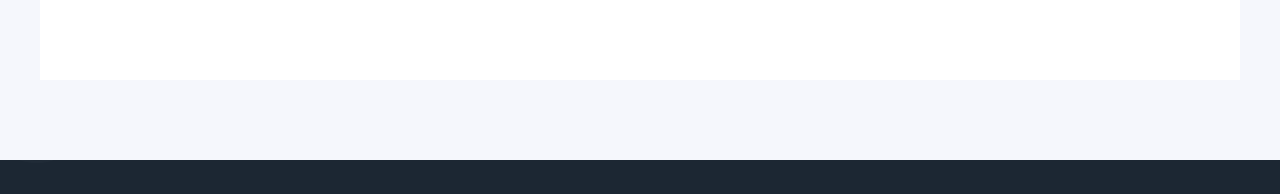
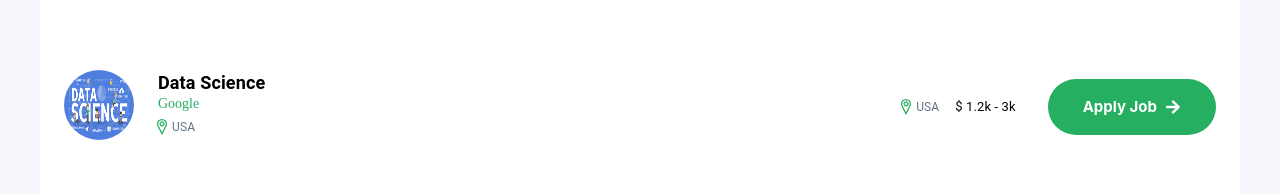
Before and after one commit to usmanjhumri/JobPortalWebApp, a React (Vite) app in the folder client/: page /jobdetail in a window 1280 px wide. Shown: the part 535-729 px from the top of the page. Built offline with nearby package versions, Linux system fonts and the light colour scheme.

Commit message:
working on application form

```diff
--- a/client/src/ListofPath/ListOfPath.jsx
+++ b/client/src/ListofPath/ListOfPath.jsx
@@ -6,6 +6,7 @@ import Jobs from '../Pages/Jobs/Jobs'
 import SignIn from '../components/SignIn/SignIn'
 import SignUp from '../components/SignUp/SignUp'
 import JobDetail from '../Pages/JobDetail/JobDetail'
+import ApplicationForm from '../Pages/ApplicationForm/ApplicationForm'
 export const Path = [
     {
         path: '/',
@@ -38,5 +39,9 @@ export const Path = [
     {
         path: '/jobdetail',
         component: <JobDetail />
+    },
+    {
+        path: '/appilcation-form',
+        component: <ApplicationForm />
     }
 ]
--- /dev/null
+++ b/client/src/Pages/ApplicationForm/ApplicationForm.jsx
@@ -0,0 +1,11 @@
+import CommonPage from "../../components/commonPage/CommonPage"
+
+const ApplicationForm = () => {
+    return (
+        <>
+            <CommonPage value="Application Form" />
+        </>
+    )
+}
+
+export default ApplicationForm
--- a/client/src/Pages/JobDetail/JobDetail.jsx
+++ b/client/src/Pages/JobDetail/JobDetail.jsx
@@ -1,7 +1,16 @@
-import { Box, Container, Grid } from "@mui/material"
+import { Box, Container, Grid, Typography } from "@mui/material"
 import CommonPage from "../../components/commonPage/CommonPage"
-
+import jobsStyle from "../Jobs/JobsStyle"
+import DS from '../../assets/jobsIMGDataScience.jpg'
+import { VscLocation } from "react-icons/vsc"
+import { Button } from "@mui/joy"
+import { FaArrowRight } from "react-icons/fa";
+import { useNavigate } from 'react-router-dom'
 const JobDetail = () => {
+    const navigate = useNavigate()
+    const handelNavigate = () => {
+        navigate('/appilcation-form')
+    }
     return (
         <>
             <CommonPage value="Job Detail" />
@@ -11,6 +20,61 @@ const JobDetail = () => {
                     background: "#FFF",
                     padding: "50px"
                 }}>
+                    <Box mt={5} sx={{
+                        display: { md: "flex", xs: "wrap" },
+                        alignItems: "center",
+                        justifyContent: "space-between"
+                    }}>
+                        <Box sx={jobsStyle.commonStyle}>
+                            <Box>
+                                <img src={DS} alt="job picutre" width={70} height={70} style={{ borderRadius: "50%" }} />
+                            </Box>
+                            <Box>
+                                <Typography variant="h4" sx={jobsStyle.jobname}>
+                                    Data Science
+                                </Typography>
+                                <a href="http://google.com" style={jobsStyle.companyname}>Google</a>
+                                <Box sx={jobsStyle.companyloaction}>
+                                    <VscLocation style={{ fontSize: "20px", color: "#26ae61" }} />
+                                    <Typography sx={jobsStyle.companycountry}>USA</Typography>
+                                </Box>
+                            </Box>
+                        </Box>
+
+                        <Box sx={{
+                            display: "flex",
+                            alignItems: "center",
+                            gap: 4
+                        }}>
+                            <Box sx={jobsStyle.commonStyle}>
+                                <Box sx={{
+                                    display: "flex",
+                                    alignItems: "center",
+                                    gap: 2
+                                }}>
+                                    <Box sx={jobsStyle.companyloaction}>
+                                        <VscLocation style={{ fontSize: "20px", color: "#26ae61" }} />
+                                        <Typography sx={jobsStyle.companycountry}>USA</Typography>
+                                    </Box>
+                                    <Typography sx={{ fontSize: "13px" }}>$ 1.2k - 3k</Typography>
+                                </Box>
+                            </Box>
+                            <Box>
+                                <Button onClick={handelNavigate} sx={{
+                                    background: "#26ae61",
+                                    color: "#FFF",
+                                    fontWeight: 700,
+                                    fontSize: "15px",
+                                    padding: "17px 35px",
+                                    border: "none",
+                                    outline: "none",
+                                    borderRadius: "30px",
+                                }} endDecorator={<FaArrowRight style={{ fontSize: "16px", color: "#FFF" }} />}>
+                                    Apply Job
+                                </Button>
+                            </Box>
+                        </Box>
+                    </Box>
                     <Grid container>
 
                     </Grid>
```
